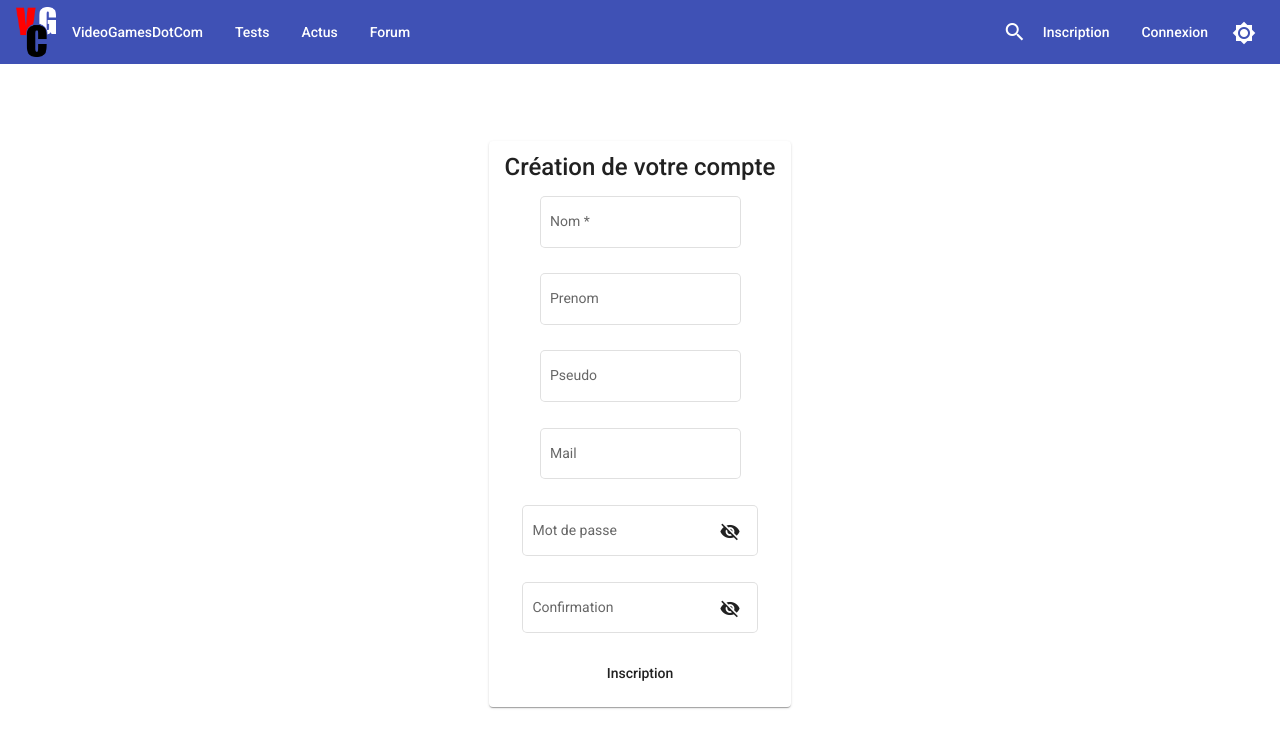
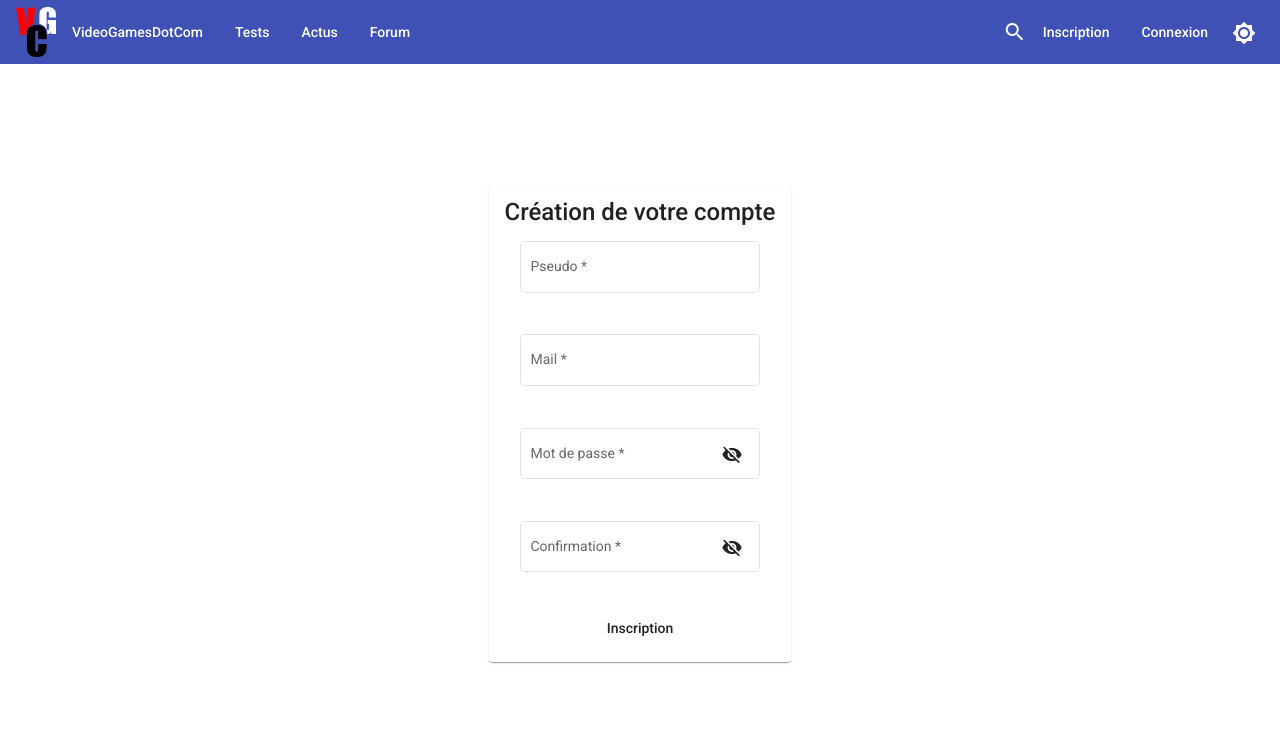
Before and after one commit to Khoz0/VideoGamesDotCom, an Angular app in the folder front/: page /inscription in a window 1280 px wide. Shown: the top 748 px of the page. Built offline with nearby package versions, Linux system fonts and the light colour scheme.

Commit message:
Fin de validation connexion et inscription

```diff
--- a/front/src/app/connexion/connexion.component.html
+++ b/front/src/app/connexion/connexion.component.html
@@ -5,20 +5,33 @@
         Connexion à votre compte
       </mat-card-title>
     </mat-card-content>
-    <form>
+    <form [formGroup]="form">
       <div style="text-align: center">
-        <mat-form-field appearance="outline">
+        <mat-form-field appearance="outline" style="width: 30vh">
           <mat-label>Pseudo</mat-label>
-          <input matInput placeholder="Placeholder">
+          <input name="pseudo" matInput placeholder="Placeholder" formControlName="pseudo" minlength="2" required>
+          <mat-error *ngIf="form.get('pseudo')?.hasError('required')">
+            Le champs est <strong>Obligatoire</strong>
+          </mat-error>
+          <mat-error *ngIf="form.get('pseudo')?.hasError('minlength')">
+            Le champs doit mesurer <strong>2 caractères minimum</strong>
+          </mat-error>
         </mat-form-field>
       </div>
-      <div style="text-align: center">
-        <mat-form-field appearance="outline">
+      <br>
+      <div style="text-align: center; margin-bottom: 2vh">
+        <mat-form-field appearance="outline" style="width: 30vh">
           <mat-label>Mot de passe</mat-label>
-          <input matInput [type]="hide ? 'password' : 'text'">
+          <input name="password" matInput [type]="hide ? 'password' : 'text'" formControlName="password" required>
           <button mat-icon-button matSuffix (click)="hide = !hide" [attr.aria-label]="'Hide password'" [attr.aria-pressed]="hide">
             <mat-icon>{{hide ? 'visibility_off' : 'visibility'}}</mat-icon>
           </button>
+          <mat-error *ngIf="form.get('password')?.hasError('required')">
+            Le champs est <strong>Obligatoire</strong>
+          </mat-error>
+          <mat-error *ngIf="form.get('password')?.hasError('minlength')">
+            Le champs doit mesurer <strong>8 caractères minimum</strong>
+          </mat-error>
         </mat-form-field>
       </div>
       <button mat-flat-button>Connexion</button>
--- a/front/src/app/connexion/connexion.component.ts
+++ b/front/src/app/connexion/connexion.component.ts
@@ -1,4 +1,5 @@
 import { Component, OnInit } from '@angular/core';
+import {FormControl, FormGroup, Validators} from "@angular/forms";
 
 @Component({
   selector: 'app-connexion',
@@ -8,6 +9,19 @@ import { Component, OnInit } from '@angular/core';
 export class ConnexionComponent implements OnInit {
 
   private _hide: boolean;
+  private _form: FormGroup
+
+  constructor() {
+    this._hide = true;
+    this._form = new FormGroup({
+      pseudo: new FormControl('', Validators.compose([
+        Validators.required, Validators.minLength(2)
+      ])),
+      password: new FormControl('', Validators.compose([
+        Validators.required, Validators.minLength(8)
+      ]))
+    })
+  };
 
   get hide(): boolean {
     return this._hide;
@@ -17,11 +31,14 @@ export class ConnexionComponent implements OnInit {
     this._hide = value;
   }
 
-  constructor() {
-    this._hide = true;
+  get form(): FormGroup {
+    return this._form;
+  }
+
+  set form(value: FormGroup) {
+    this._form = value;
   }
 
   ngOnInit(): void {
   }
-
 }
--- /dev/null
+++ b/front/src/app/inscription/custom-validators.ts
@@ -0,0 +1,18 @@
+import { AbstractControl, ValidationErrors } from '@angular/forms';
+
+export class CustomValidators {
+
+  /**
+   * Function to control email with custom validator
+   */
+  static mustMatch(control: AbstractControl): ValidationErrors | null {
+    const group = control.parent
+    const password : string = group?.get('password')?.value;
+    const repeatPassword : string = group?.get('repeatPassword')?.value;
+    console.log("password: " + password);
+    console.log("repeated password: " + repeatPassword);
+    return password === repeatPassword ? null : {
+      mustMatch: true
+    };
+  }
+}
--- a/front/src/app/inscription/inscription.component.html
+++ b/front/src/app/inscription/inscription.component.html
@@ -6,49 +6,61 @@
       </mat-card-title>
     </mat-card-content>
     <form [formGroup]="form">
-      <div style="text-align: center">
-        <mat-form-field appearance="outline">
-          <mat-label>Nom</mat-label>
-          <input name="nom" matInput placeholder="Placeholder" minlength="2" required>
-          <mat-error *ngIf="form.get('nom')?.dirty && form.get('nom')?.hasError('required')">
-            Le nom est <strong>Obligatoire</strong>
+      <div style="text-align: center; margin-bottom: 2vh">
+        <mat-form-field appearance="outline" style="width: 30vh">
+          <mat-label>Pseudo</mat-label>
+          <input name="pseudo" matInput placeholder="Placeholder" formControlName="pseudo" minlength="2" required>
+          <mat-error *ngIf="form.get('pseudo')?.hasError('required')">
+            Le champs est <strong>Obligatoire</strong>
+          </mat-error>
+          <mat-error *ngIf="form.get('pseudo')?.hasError('minlength')">
+            Le champs doit mesurer <strong>2 caractères minimum</strong>
           </mat-error>
         </mat-form-field>
       </div>
-      <div style="text-align: center">
-        <mat-form-field appearance="outline">
-          <mat-label>Prenom</mat-label>
-          <input matInput placeholder="Placeholder">
+      <div style="text-align: center; margin-bottom: 2vh">
+        <mat-form-field appearance="outline" style="width: 30vh">
+          <mat-label>Mail</mat-label>
+          <input name="email" matInput placeholder="Placeholder" formControlName="email" required>
+          <mat-error *ngIf="form.get('email')?.hasError('required')">
+            Le champs est <strong>Obligatoire</strong>
+          </mat-error>
+          <mat-error *ngIf="!form.get('email')?.hasError('required') && form.get('email')?.hasError('pattern')">
+            Email invalide <strong>(ex: name.firstname@mailBox.com)</strong>
+          </mat-error>
         </mat-form-field>
       </div>
-      <div style="text-align: center">
-        <mat-form-field appearance="outline">
-          <mat-label>Pseudo</mat-label>
-          <input matInput placeholder="Placeholder">
-        </mat-form-field>
-      </div>
-      <div style="text-align: center">
-        <mat-form-field appearance="outline">
-          <mat-label>Mail</mat-label>
-          <input matInput placeholder="Placeholder">
-        </mat-form-field>
-      </div>
-      <div style="text-align: center">
-        <mat-form-field appearance="outline">
+      <div style="text-align: center; margin-bottom: 2vh">
+        <mat-form-field appearance="outline" style="width: 30vh">
           <mat-label>Mot de passe</mat-label>
-          <input matInput [type]="hide ? 'password' : 'text'">
+          <input name="password" matInput [type]="hide ? 'password' : 'text'" formControlName="password" required> <!--minlength="8"-->
           <button mat-icon-button matSuffix (click)="hide = !hide" [attr.aria-label]="'Hide password'" [attr.aria-pressed]="hide">
             <mat-icon>{{hide ? 'visibility_off' : 'visibility'}}</mat-icon>
           </button>
+          <mat-error *ngIf="form.get('password')?.hasError('required')">
+            Le champs est <strong>Obligatoire</strong>
+          </mat-error>
+          <mat-error *ngIf="form.get('password')?.hasError('minlength')">
+            Le champs doit mesurer <strong>8 caractères minimum</strong>
+          </mat-error>
         </mat-form-field>
       </div>
-      <div style="text-align: center">
-        <mat-form-field appearance="outline">
+      <div style="text-align: center; margin-bottom: 2vh">
+        <mat-form-field appearance="outline" style="width: 30vh">
           <mat-label>Confirmation</mat-label>
-          <input matInput [type]="hide ? 'password' : 'text'">
-          <button mat-icon-button matSuffix type="button" (click)="hide = !hide" [attr.aria-label]="'Hide password'" [attr.aria-pressed]="hide">
-            <mat-icon>{{hide ? 'visibility_off' : 'visibility'}}</mat-icon>
+          <input name="repeatPassword" matInput [type]="hideRepeat ? 'password' : 'text'" formControlName="repeatPassword" required>
+          <button mat-icon-button matSuffix type="button" (click)="hideRepeat = !hideRepeat" [attr.aria-label]="'Hide password'" [attr.aria-pressed]="hideRepeat">
+            <mat-icon>{{hideRepeat ? 'visibility_off' : 'visibility'}}</mat-icon>
           </button>
+          <mat-error *ngIf="form.get('repeatPassword')?.hasError('required')">
+            Le champs est <strong>Obligatoire</strong>
+          </mat-error>
+          <mat-error *ngIf="form.get('repeatPassword')?.hasError('minlength')">
+            Le champs doit mesurer <strong>8 caractères minimum</strong>
+          </mat-error>
+          <mat-error *ngIf="form.get('repeatPassword')?.hasError('mustMatch')">
+            Le champs doit être le <strong>même que le mdp</strong>
+          </mat-error>
         </mat-form-field>
       </div>
       <button mat-flat-button class="button">Inscription</button>
--- a/front/src/app/inscription/inscription.component.ts
+++ b/front/src/app/inscription/inscription.component.ts
@@ -1,5 +1,6 @@
 import { Component, OnInit } from '@angular/core';
-import {FormControl, FormGroup, Validators} from "@angular/forms";
+import {AbstractControlOptions, FormBuilder, FormControl, FormGroup, Validators} from "@angular/forms";
+import {CustomValidators} from "./custom-validators";
 
 @Component({
   selector: 'app-inscription',
@@ -9,15 +10,26 @@ import {FormControl, FormGroup, Validators} from "@angular/forms";
 export class InscriptionComponent implements OnInit {
 
   private _hide: boolean;
+  private _hideRepeat: boolean;
   private _form: FormGroup;
 
-  constructor() {
+  constructor(private formBuilder: FormBuilder) {
     this._hide = true;
+    this._hideRepeat = true;
     this._form = new FormGroup({
-      nom: new FormControl('', Validators.compose([
+      pseudo: new FormControl('', Validators.compose([
         Validators.required, Validators.minLength(2)
+      ])),
+      email: new FormControl('', Validators.compose([
+        Validators.required, Validators.pattern("^[a-z0-9._%+-]+@[a-z0-9.-]+\\.[a-z]{2,4}")
+      ])),
+      password: new FormControl('', Validators.compose([
+        Validators.required, Validators.minLength(8)
+      ])),
+      repeatPassword: new FormControl('', Validators.compose([
+        Validators.required, Validators.minLength(8), CustomValidators.mustMatch
       ]))
-    })
+    });
   }
 
   get hide(): boolean {
@@ -26,6 +38,14 @@ export class InscriptionComponent implements OnInit {
 
   set hide(value: boolean) {
     this._hide = value;
+  }
+
+  get hideRepeat(): boolean {
+    return this._hideRepeat;
+  }
+
+  set hideRepeat(value: boolean) {
+    this._hideRepeat = value;
   }
 
   get form(): FormGroup {
```
